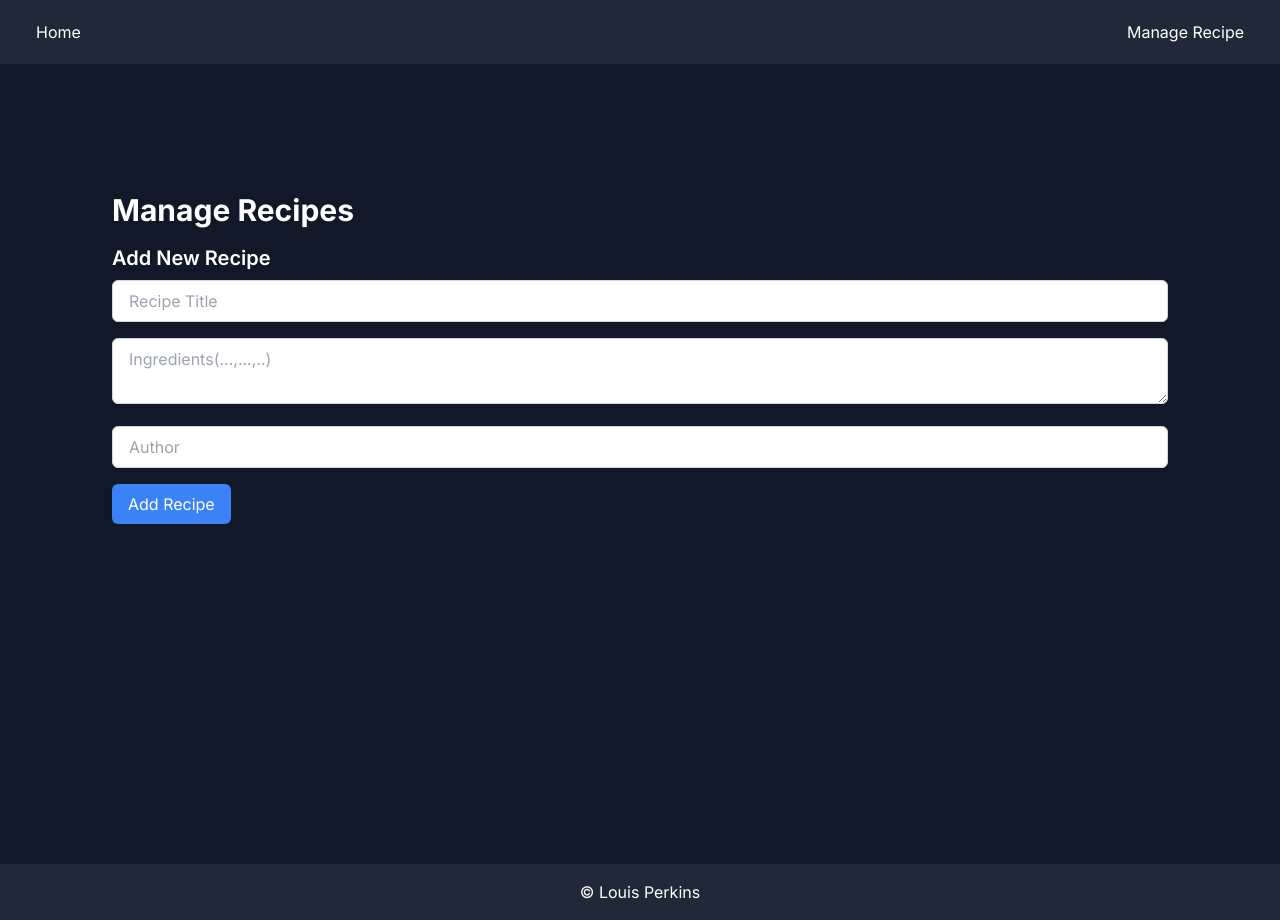
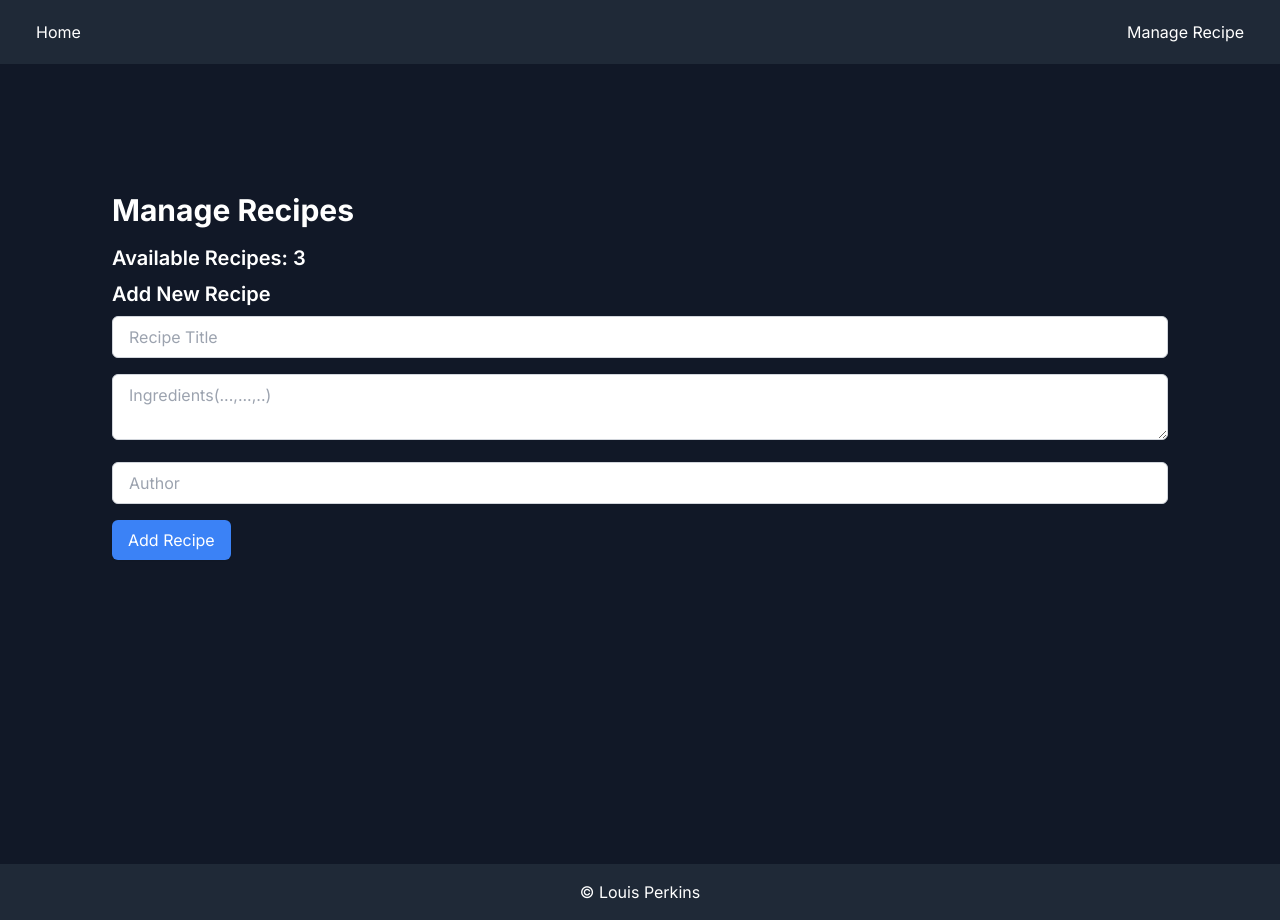
Before and after one commit to laperkins2/first-crud-app, a Next.js app: page /management in a window 1280 px wide. Built offline with nearby package versions, Linux system fonts and the light colour scheme.

Commit message:
added a way to show the available recipes on the page

```diff
--- a/src/app/management/page.js
+++ b/src/app/management/page.js
@@ -72,7 +72,9 @@ export default function ManagementPage() {
     <main className="min-h-screen m-0 flex flex-col items-center justify-between p-24 bg-gray-900 text-white">
       <div className="container mx-auto px-4 py-8">
         <h1 className="text-3xl font-bold mb-4">Manage Recipes</h1>
-
+        <h2 className="text-xl font-semibold mb-2">
+          Available Recipes: {availableRecipes}
+        </h2>
         <form
           onSubmit={editItemId !== null ? updateItem : addItem}
           className="mb-8"
```
